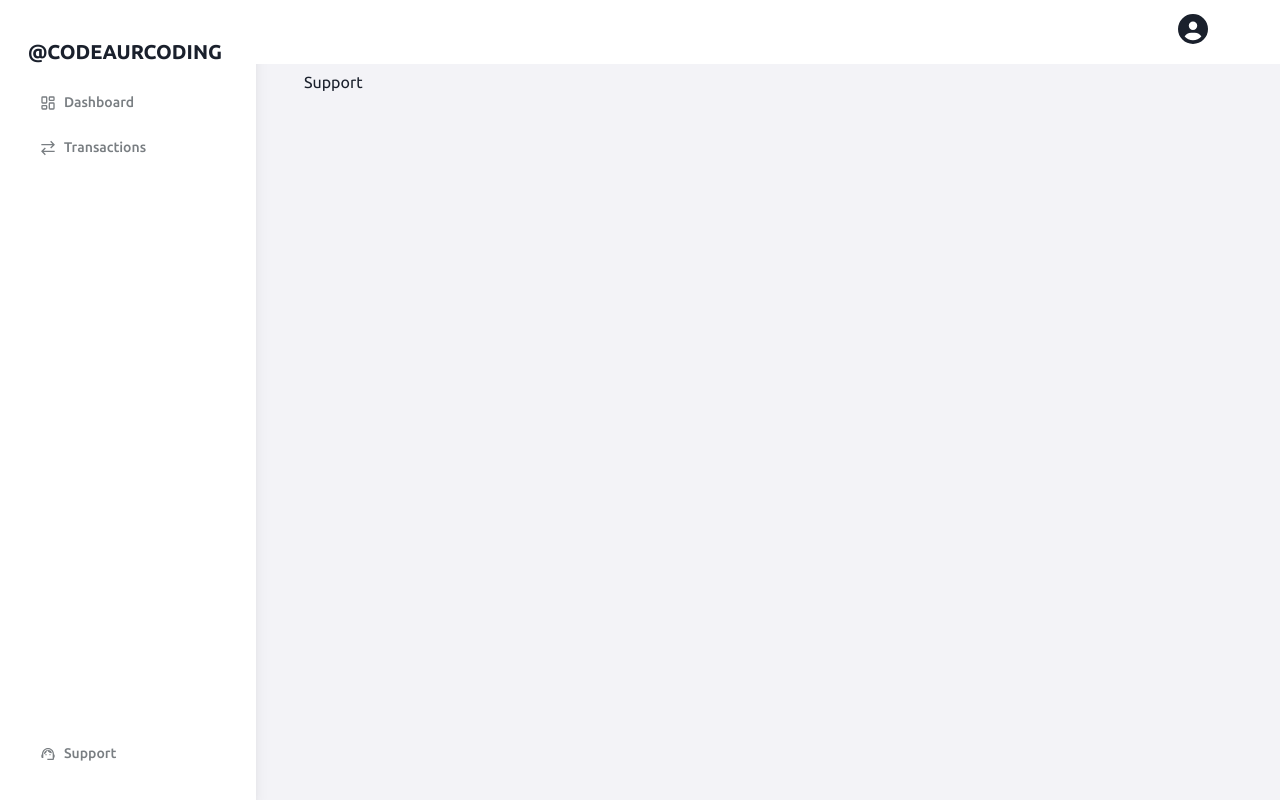
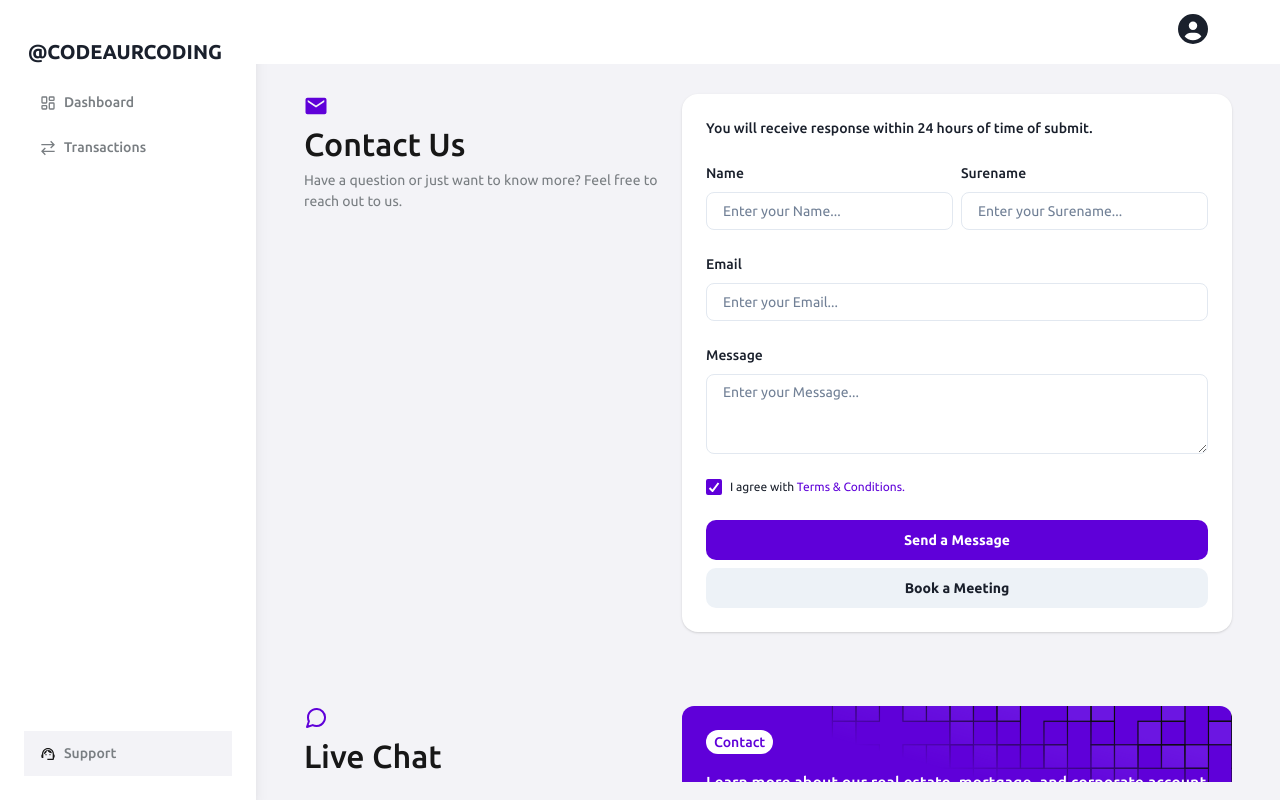
Before and after one commit to sanjaraiy/Crypto_WepSite, a React (Vite) app: page /support in a window 1280 px wide. Built offline with nearby package versions, Linux system fonts and the light colour scheme.

Commit message:
added ContactCard and SupportCard Components

```diff
--- a/src/Pages/Support/Support.jsx
+++ b/src/Pages/Support/Support.jsx
@@ -1,9 +1,37 @@
-import DashboardLayout from "../../components/DashboardLayout"
-
+import DashboardLayout from "../../components/DashboardLayout";
+import ContactCard from "./components/ContactCard";
+import SupportCard from "./components/SupportCard";
+import { IoMdMail } from "react-icons/io";
+import { FiMessageCircle } from "react-icons/fi";
+import InfoCard from "../Dashboard/components/InfoCard";
+import { Stack } from "@chakra-ui/react";
 function Support() {
   return (
-    <DashboardLayout>Support</DashboardLayout>
-  )
+    <DashboardLayout>
+      <Stack spacing="50px" display="flex"  alignItems="center">
+        <SupportCard
+          leftComponent={<ContactCard></ContactCard>}
+          title="Contact Us"
+          text=" Have a question or just want to know more? Feel free to reach out to
+          us."
+          icon={IoMdMail}
+        ></SupportCard>
+        <SupportCard
+          leftComponent={
+            <InfoCard
+              inverted={true}
+              tagText="Contact"
+              imgUrl="/Image/square.svg"
+              text="Learn more about our real estate, mortgage, and corporate account services"
+            ></InfoCard>
+          }
+          title="Live Chat"
+          text="Don't have time to wait for the answer? Chat with us now."
+          icon={FiMessageCircle}
+        ></SupportCard>
+      </Stack>
+    </DashboardLayout>
+  );
 }
 
-export default Support
+export default Support;
--- /dev/null
+++ b/src/Pages/Support/components/ContactCard.jsx
@@ -0,0 +1,65 @@
+import {
+  Stack,
+  Text,
+  HStack,
+  FormLabel,
+  FormControl,
+  Input,
+  Card,
+  Textarea,
+  Checkbox,
+  Box,
+  Button,
+} from "@chakra-ui/react";
+
+function ContactCard() {
+  return (
+    <Card p="6" borderRadius="1rem" flexGrow={1}>
+      <Stack spacing={6}>
+        <Text fontWeight="medium" fontSize="sm">
+          You will receive response within 24 hours of time of submit.
+        </Text>
+        <HStack
+          flexDir={{
+            base: "column",
+            md: "row",
+          }}
+        >
+          <FormControl>
+            <FormLabel>Name</FormLabel>
+            <Input type="text" placeholder="Enter your Name..." />
+          </FormControl>
+          <FormControl>
+            <FormLabel>Surename</FormLabel>
+            <Input type="text" placeholder="Enter your Surename..." />
+          </FormControl>
+        </HStack>
+        <FormControl>
+          <FormLabel>Email</FormLabel>
+          <Input type="email" placeholder="Enter your Email..." />
+        </FormControl>
+        <FormControl>
+          <FormLabel>Message</FormLabel>
+          <Textarea placeholder="Enter your Message..." />
+        </FormControl>
+        <Checkbox defaultChecked>
+          <Text fontSize="xs">
+            I agree with
+            <Box as="span" color="p.purple">
+              {" "}
+              Terms & Conditions.
+            </Box>
+          </Text>
+        </Checkbox>
+        <Stack>
+          <Button fontSize="sm">Send a Message</Button>
+          <Button fontSize="sm" colorScheme="gray">
+            Book a Meeting
+          </Button>
+        </Stack>
+      </Stack>
+    </Card>
+  );
+}
+
+export default ContactCard;
--- /dev/null
+++ b/src/Pages/Support/components/SupportCard.jsx
@@ -0,0 +1,31 @@
+import React from "react";
+
+import { Flex, Stack, Icon, Text, Box } from "@chakra-ui/react";
+
+function SupportCard({leftComponent,icon,title,text}) {
+  return (
+    <Flex
+      gap={6}
+      mt="6"
+      flexDir={{
+        base: "column",
+        lg: "row",
+      }}
+    >
+      <Stack maxW="380px">
+        <Icon as={icon} boxSize={6} color="p.purple"></Icon>
+        <Text fontWeight="medium" as="h1" textStyle="h1">
+          {title}
+        </Text>
+        <Text fontSize="sm" color="black.60">
+         {text}
+        </Text>
+      </Stack>
+      <Box maxW="550px" w="full">
+      {leftComponent}
+      </Box>
+    </Flex>
+  );
+}
+
+export default SupportCard;
--- a/src/Pages/Transaction/Transaction.jsx
+++ b/src/Pages/Transaction/Transaction.jsx
@@ -2,8 +2,19 @@
 import React from "react";
 import DashboardLayout from "../../components/DashboardLayout";
 import { MdOutlineFileDownload } from "react-icons/md";
-import { Tabs, TabList, TabPanels, Tab, TabPanel, Tag,InputGroup, InputLeftElement,Input } from "@chakra-ui/react";
-import { IoSearch } from "react-icons/io5"
+import {
+  Tabs,
+  TabList,
+  TabPanels,
+  Tab,
+  TabPanel,
+  Tag,
+  InputGroup,
+  InputLeftElement,
+  Input,
+  Stack,
+} from "@chakra-ui/react";
+import { IoSearch } from "react-icons/io5";
 import TransactionTable from "./components/TransactionTable";
 
 function TransactionPage() {
@@ -26,7 +37,7 @@
     },
   ];
   return (
-    <DashboardLayout>
+    <DashboardLayout title="Transactions" >
       <Flex justify="end" mt="6" mb="3">
         <Button leftIcon={<Icon as={MdOutlineFileDownload}></Icon>}>
           Export CSV
@@ -54,16 +65,13 @@
             </InputGroup>
 
           </TabList>
+
           <TabPanels>
             <TabPanel>
               <TransactionTable></TransactionTable>
             </TabPanel>
-            <TabPanel>
-              <p>two!</p>
-            </TabPanel>
-            <TabPanel>
-              <p>three!</p>
-            </TabPanel>
+            <TabPanel></TabPanel>
+            <TabPanel></TabPanel>
           </TabPanels>
         </Tabs>
       </Card>
--- a/src/Pages/Transaction/components/TransactionTable.jsx
+++ b/src/Pages/Transaction/components/TransactionTable.jsx
@@ -7,11 +7,11 @@
     Tr,
     Th,
     Td,
-
     TableContainer,
     Stack,
     Tag
   } from '@chakra-ui/react'
+
 function TransactionTable() {
 
   const tableData = [
--- a/src/components/SideNav.jsx
+++ b/src/components/SideNav.jsx
@@ -2,9 +2,16 @@
 import { LuLayoutDashboard } from "react-icons/lu";
 import { GrTransaction } from "react-icons/gr";
 import { MdSupportAgent } from "react-icons/md";
-import {Link} from "react-router-dom";
+import { Link, useLocation } from "react-router-dom";
 
 function SideNav() {
+  const location = useLocation();
+
+  console.log(location);
+
+  const isActiveLink = (link) => {
+    return location.pathname === link;
+  };
   const navLinks = [
     {
       icon: LuLayoutDashboard,
@@ -19,21 +26,19 @@
   ];
 
   return (
-
-
     <Stack
       bg="white"
-    justify="space-between" boxShadow={{
-      base:"none",
-      lg:"lg",
+      justify="space-between"
+      boxShadow={{
+        base: "none",
+        lg: "lg",
       }}
       w={{
-      base:"full",
-      lg:"16rem",
+        base: "full",
+        lg: "16rem",
       }}
       h="100vh"
       //  h="100vh"
-
     >
       <Box w="250px">
         <Heading textAlign="center" fontSize="20px" as="h1" pt="40px">
@@ -43,10 +48,11 @@
           {navLinks.map((nav) => (
             <Link to={nav.link} key={nav.text}>
               <HStack
+                bg={isActiveLink(nav.link) ? "#F3F3F7" : "transparent"}
+                color={isActiveLink(nav.link) ? "#171717" : "#797E82"}
                 mx="12px"
                 py="3"
                 px="4"
-                  color="#797E82"
                 _hover={{
                   bg: "#F3F3F7",
                   cursor: "pointer",
@@ -70,7 +76,8 @@
             mx="12px"
             py="3"
             px="4"
-                color="#797E82"
+            bg={isActiveLink("/support") ? "#F3F3F7" : "transparent"}
+            color={isActiveLink("/support") ? "#171717" : "#797E82"}
             _hover={{
               bg: "#F3F3F7",
               cursor: "pointer",
--- a/src/theme/index.js
+++ b/src/theme/index.js
@@ -112,7 +112,46 @@
           fontWeight:"bold",
           borderRadius:"10px",
         }
-      }
+      },
+      FormLabel:{
+        baseStyle:{
+          fontSize:"sm",
+        }
+      },
+      Input:{
+        variants:{
+
+          outline:{
+            field:{
+              h:"38px",
+              borderRadius:"8px",
+              fontSize:"sm",
+
+              _focus:{
+                boxShadow:"0 0 0 1px #5F00D9",
+              },
+            },
+
+          },
+        },
+     },
+      Textarea:{
+        variants:{
+
+          outline:{
+
+              h:"38px",
+              borderRadius:"8px",
+              fontSize:"sm",
+
+              _focus:{
+                boxShadow:"0 0 0 1px #5F00D9",
+              },
+
+
+          },
+        },
+     },
     }
 },
  withDefaultColorScheme({colorScheme:"purple"})
```
Also changed, not shown: src/components/SideDrawer.jsx (line endings or trailing spaces). Lines whose indentation alone changed are shown as unchanged.
